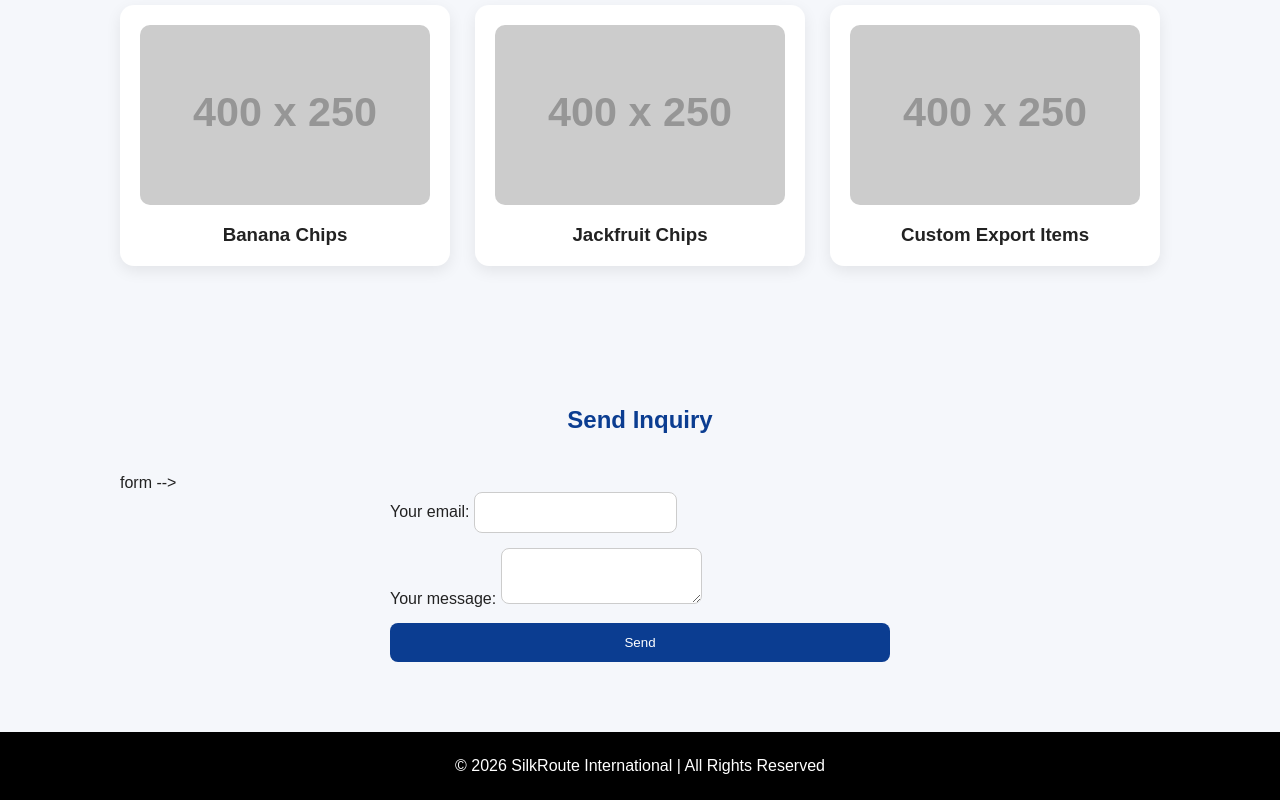
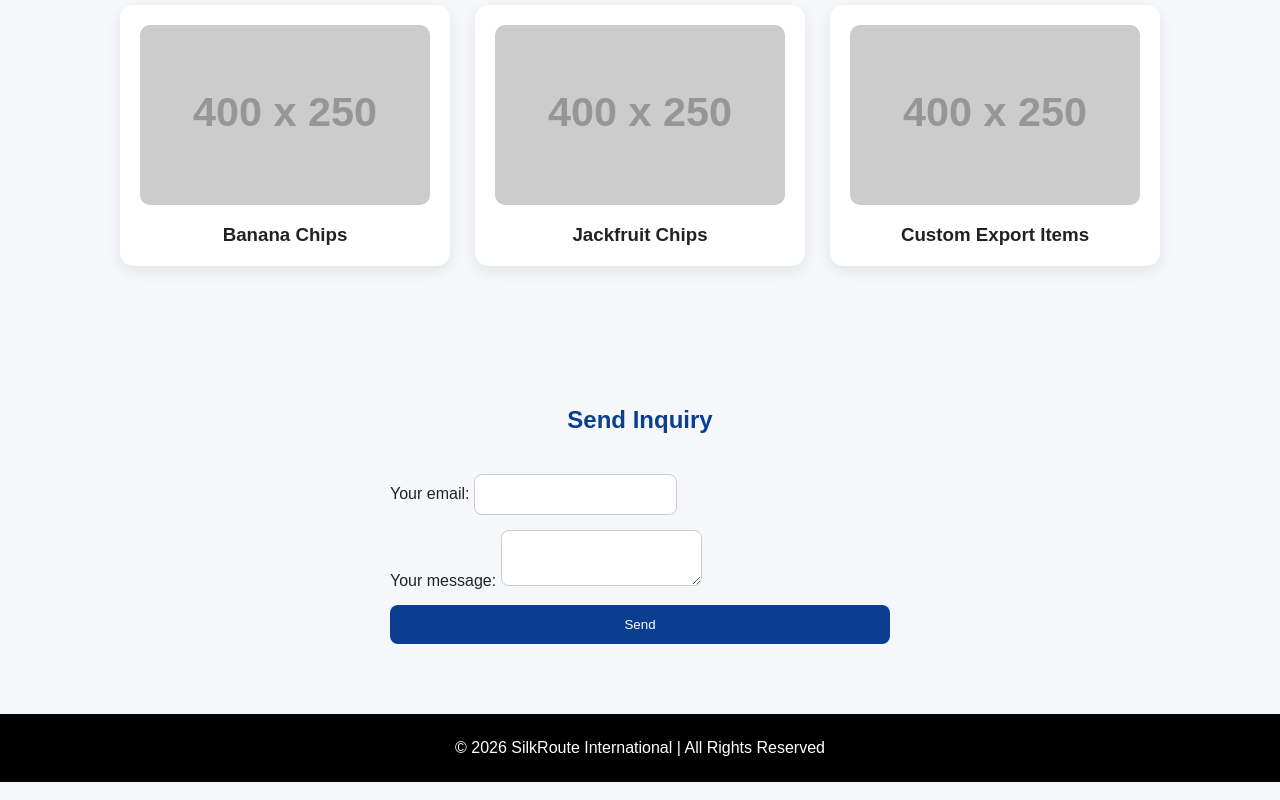
Before and after one commit to silkrouteinternationalexports-cloud/silkroute-website, a plain HTML site: page index.html in a window 1280 px wide. Shown: the part 1191-1991 px from the top of the page. Drawn offline with Linux system fonts and the light colour scheme; placeholder pictures from the web are drawn by us.

Commit message:
Update index.html

```diff
--- a/index.html
+++ b/index.html
@@ -219,7 +219,6 @@ footer{
     <h2>Send Inquiry</h2>
 
     <!-- For email, replace action with formspree later -->
-    form -->
 <form
   action="https://formspree.io/f/meegpvkp"
   method="POST"
```
